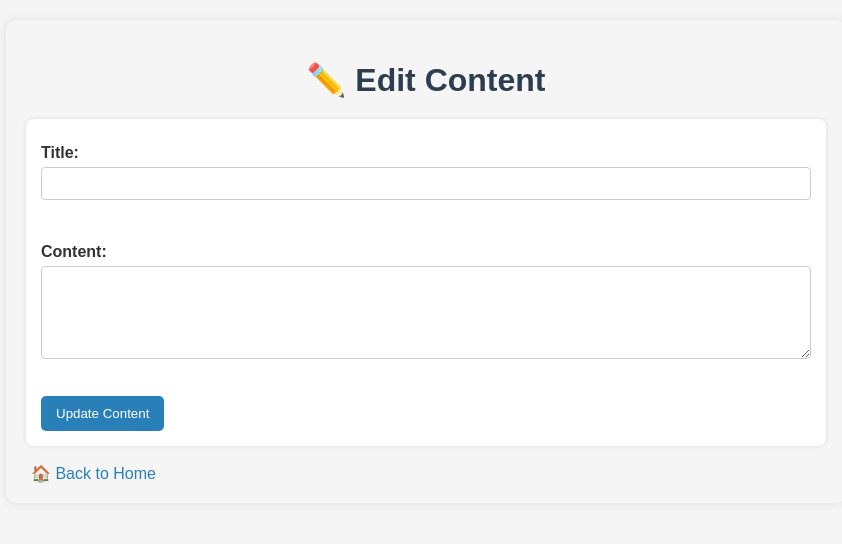
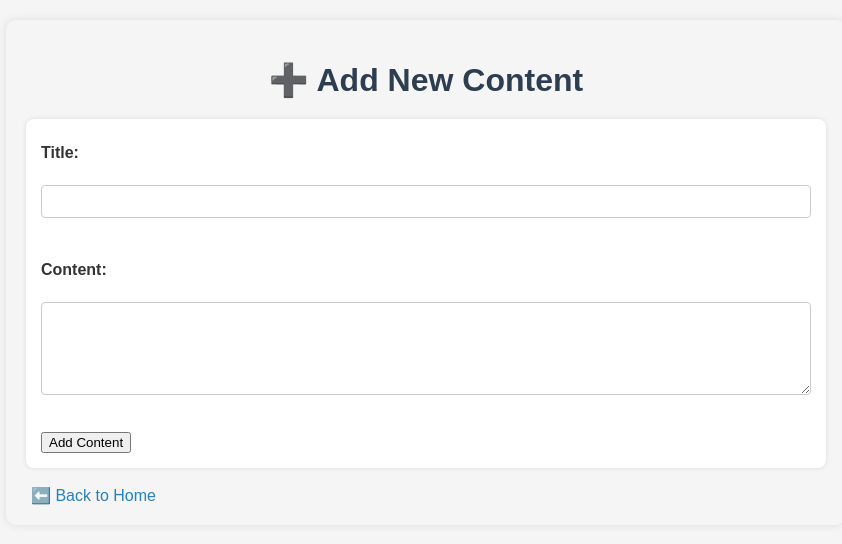
Before and after one commit to Th3G0df4th3xr/Content-Management-System-CMS-IITRPRAI-24092495-Project, a Flask app: template templates/add.html in a window 1280 px wide. Shown: the top 544 px of the page, without its empty margins (214-1056 px from the left). Run offline with Flask 3, Linux system fonts and the light colour scheme; the template is opened without the code that fills it, so the values that code supplies are empty.

Commit message:
Fix add.html template to remove undefined 'post' error

```diff
--- a/templates/add.html
+++ b/templates/add.html
@@ -2,21 +2,23 @@
 <html lang="en">
 <head>
     <meta charset="UTF-8">
-    <title>✏️ Edit Content - My Simple CMS</title>
+    <title>Add New Content - My CMS</title>
     <link rel="stylesheet" href="{{ url_for('static', filename='style.css') }}">
 </head>
 <body>
-    <h1>✏️ Edit Content</h1>
-    <form method="POST">
-        <label for="title">Title:</label>
-        <input type="text" id="title" name="title" value="{{ post.title }}" required><br><br>
+    <h1>➕ Add New Content</h1>
 
-        <label for="content">Content:</label>
-        <textarea id="content" name="content" rows="5">{{ post.content }}</textarea><br><br>
+    <form action="{{ url_for('add') }}" method="POST">
+        <label for="title">Title:</label><br>
+        <input type="text" id="title" name="title" required><br><br>
 
-        <button type="submit">Update Content</button>
+        <label for="content">Content:</label><br>
+        <textarea id="content" name="content" rows="5" cols="40" required></textarea><br><br>
+
+        <input type="submit" value="Add Content">
     </form>
+
     <br>
-    <a href="{{ url_for('index') }}">🏠 Back to Home</a>
+    <a href="{{ url_for('index') }}">⬅️ Back to Home</a>
 </body>
 </html>
```
